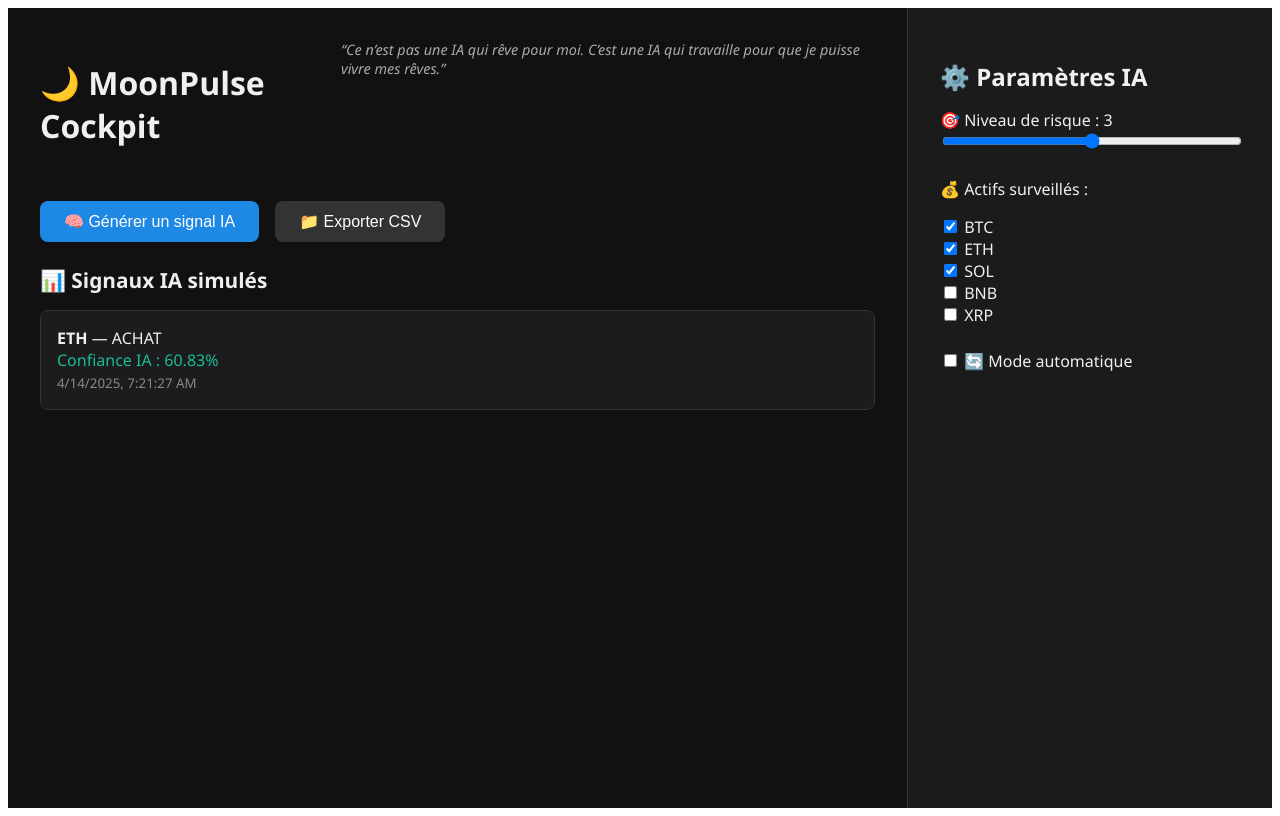
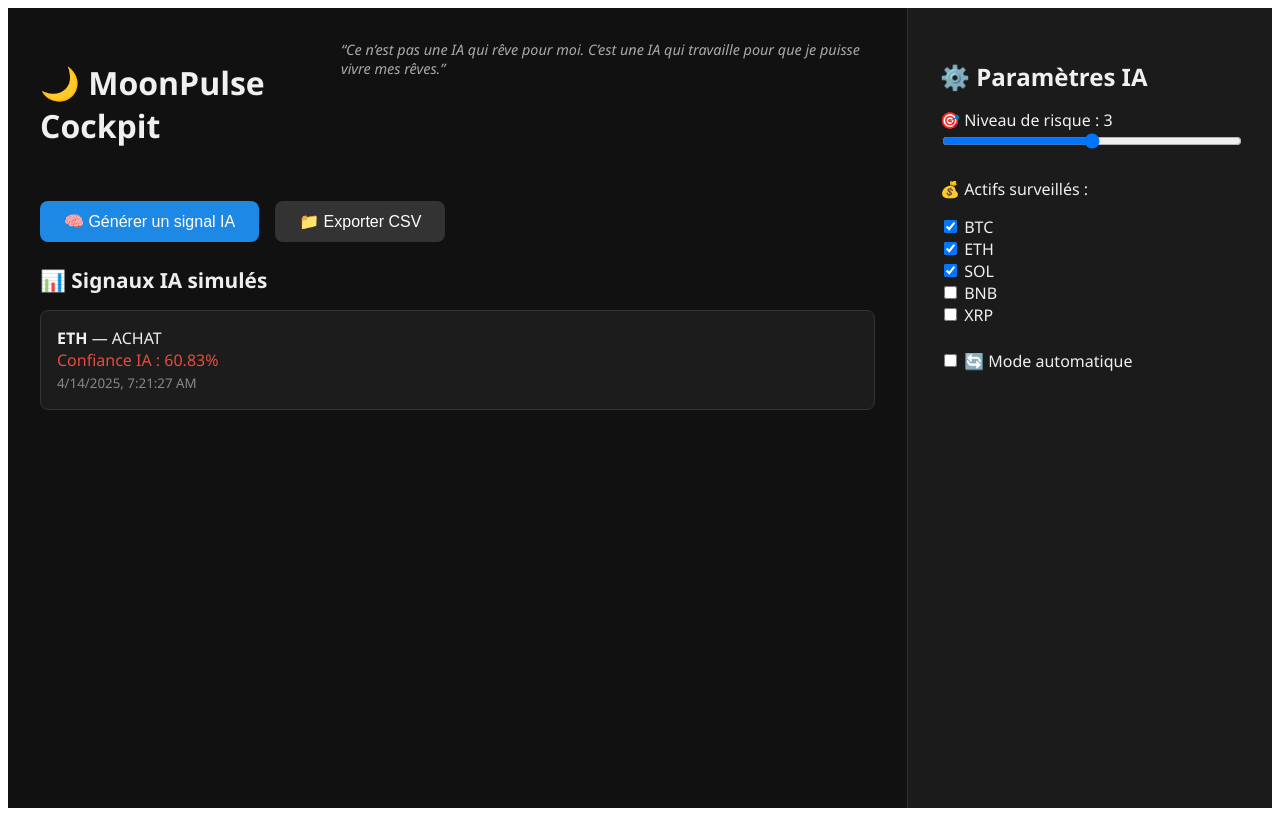
Before and after one commit to moonpulse-ai/moonpulse-cockpit, a React (Vite) app: page / in a window 1280 px wide. Both pictures are taken after a click on the button "🧠 Générer un signal IA". Built offline with nearby package versions, Linux system fonts and the light colour scheme.

Commit message:
Update main.jsx

```diff
--- a/src/main.jsx
+++ b/src/main.jsx
@@ -18,6 +18,7 @@ function App() {
   const [niveauRisque, setNiveauRisque] = useState(3)
   const [actifs, setActifs] = useState(['BTC', 'ETH', 'SOL'])
   const [modeAuto, setModeAuto] = useState(false)
+  const [alerteStop, setAlerteStop] = useState(false)
 
   const tousActifs = ['BTC', 'ETH', 'SOL', 'BNB', 'XRP']
   const intervalRef = useRef(null)
@@ -35,6 +36,7 @@ function App() {
       if (updated.length >= 20 && modeAuto) {
         console.log('🛑 Limite de signaux atteinte — arrêt automatique.')
         setModeAuto(false)
+        setAlerteStop(true)
       }
       return updated
     })
@@ -63,6 +65,13 @@ function App() {
     return () => clearInterval(intervalRef.current)
   }, [modeAuto, actifs, niveauRisque])
 
+  const badgeStyle = (confiance) => {
+    const score = parseFloat(confiance)
+    if (score > 80) return { color: '#2ecc71' } // Vert
+    if (score > 70) return { color: '#f39c12' } // Orange
+    return { color: '#e74c3c' } // Rouge
+  }
+
   return (
     <div style={{ display: 'flex', minHeight: '100vh', backgroundColor: '#111', color: '#f0f0f0', fontFamily: 'Segoe UI' }}>
 
@@ -79,13 +88,26 @@ function App() {
           <button onClick={exporterCSV} style={{ ...buttonStyle, backgroundColor: '#333' }}>📁 Exporter CSV</button>
         </section>
 
+        {alerteStop && (
+          <div style={{
+            backgroundColor: '#222',
+            padding: '1rem',
+            border: '1px solid #c0392b',
+            borderRadius: '8px',
+            marginBottom: '1.5rem',
+            color: '#e74c3c'
+          }}>
+            🚨 Limite atteinte : l’IA automatique a été stoppée pour éviter la surcharge.
+          </div>
+        )}
+
         <section>
           <h2 style={sectionTitle}>📊 Signaux IA simulés</h2>
           <div style={{ display: 'grid', gap: '1rem' }}>
             {signaux.map((sig, i) => (
               <div key={i} style={cardStyle}>
                 <strong>{sig.actif}</strong> — {sig.action}<br />
-                <span style={{ color: '#1abc9c' }}>Confiance IA : {sig.confiance}%</span><br />
+                <span style={badgeStyle(sig.confiance)}>Confiance IA : {sig.confiance}%</span><br />
                 <small style={{ color: '#888' }}>{sig.timestamp}</small>
               </div>
             ))}
@@ -120,7 +142,14 @@ function App() {
 
         <div>
           <label>
-            <input type="checkbox" checked={modeAuto} onChange={() => setModeAuto(!modeAuto)} /> 🔄 Mode automatique
+            <input
+              type="checkbox"
+              checked={modeAuto}
+              onChange={() => {
+                setModeAuto(!modeAuto)
+                setAlerteStop(false)
+              }}
+            /> 🔄 Mode automatique
           </label>
         </div>
       </div>
```
